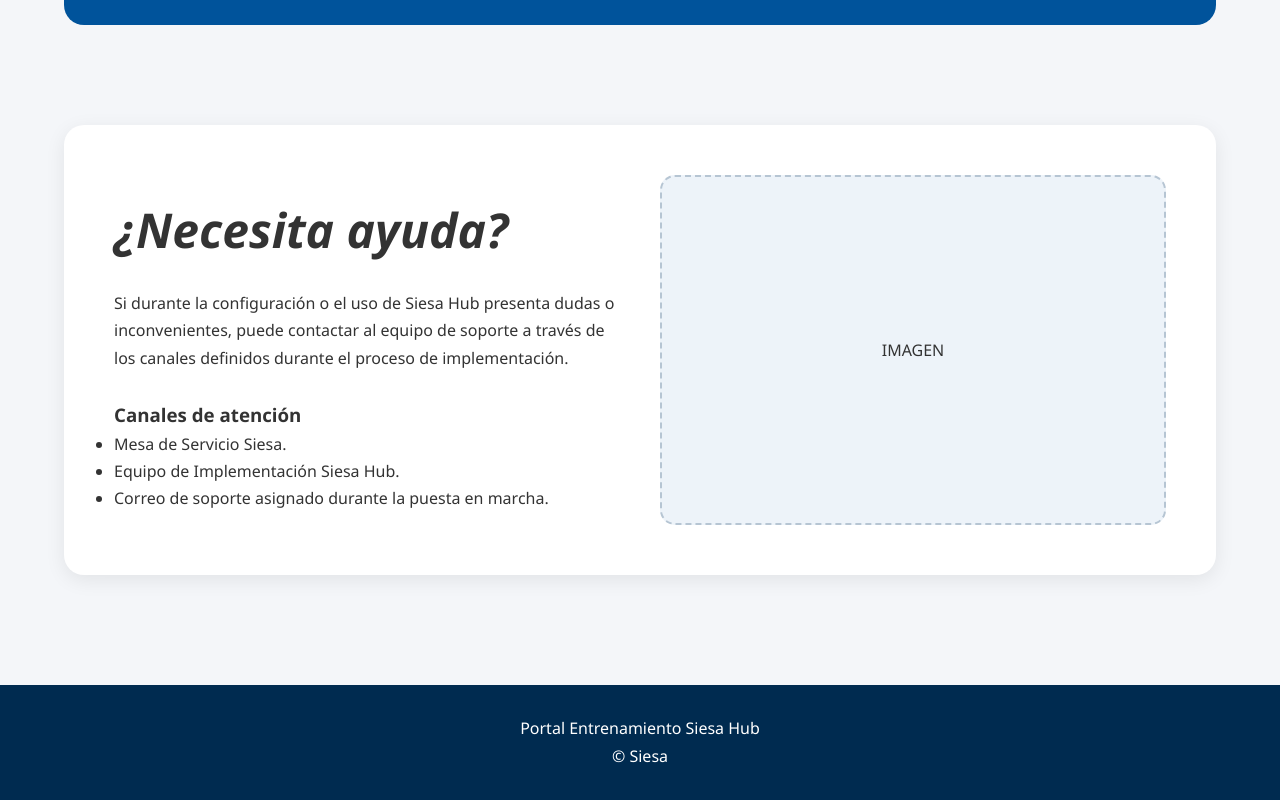
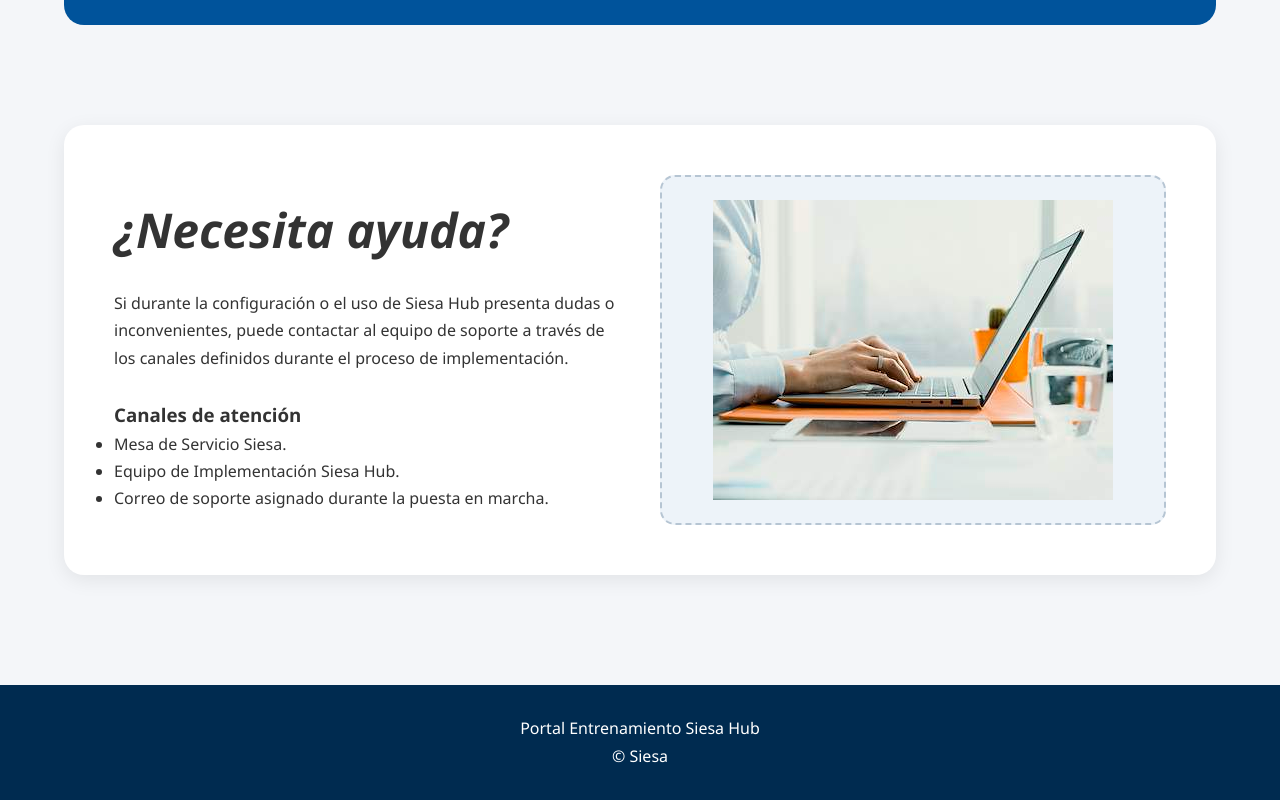
Before and after one commit to ISSergioCarvajal/SiesaHubEntrenamiento, a plain HTML site: page index.html in a window 1280 px wide. Shown: the part 6067-6867 px from the top of the page. Drawn offline with Linux system fonts and the light colour scheme.

Commit message:
Replace text with image in help section

```diff
--- a/index.html
+++ b/index.html
@@ -827,7 +827,7 @@ Si durante la configuración o el uso de Siesa Hub presenta dudas o inconvenient
 </div>
 
 <div class="help-image">
-    IMAGEN
+    <img src="Ayuda.jfif" alt="Correo de inicio">
 </div>
 
 </div>
```
